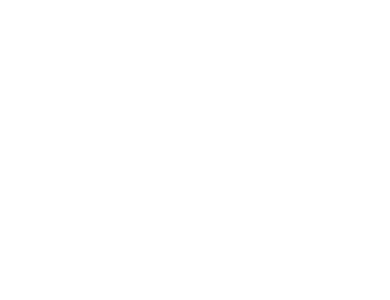
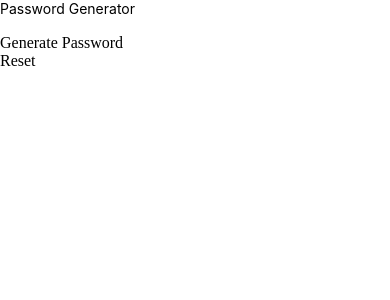
Before and after one commit to shubhamsinha21/Password-Generator-App, a React Native app: screen / in a window 390 px wide. Shown: the top 300 px of the page. Built offline with nearby package versions, Linux system fonts and the light colour scheme.

Commit message:
lots of updates 👇

```diff
--- a/App.tsx
+++ b/App.tsx
@@ -1,6 +1,6 @@
 import React, { useState } from 'react'
-import { View, Text, StyleSheet } from 'react-native'
-
+import { View, Text, StyleSheet, ScrollView, SafeAreaView, TextInput , TouchableOpacity} from 'react-native'
+import { Formik } from 'formik';
 // form validation
 import * as Yup from 'yup'
 
@@ -66,16 +66,81 @@
 
   }
 
+
   return (
-   <View>
-    <Text style={styles.headerText}>Password Generator</Text>
-   </View>
+      <ScrollView keyboardShouldPersistTaps="handled">
+        <SafeAreaView style={styles.appContainer}>
+          <View style={styles.formContainer}>
+            <Text style={styles.title}>Password Generator</Text>
+            <Formik
+       initialValues={{ passwordLength:'' }}
+       validationSchema={passwordSchema}
+      onSubmit={ values =>{
+        console.log(values);
+        generatedPasswordString(+values.passwordLength)
+      }}
+     >
+       {({
+         values,
+         errors,
+         touched,
+         isValid,
+         handleChange,
+         handleSubmit,
+         handleReset,
+       }) => (
+        //empty renderer - <></>
+        <>
+        <View style={styles.inputWrapper}>
+          <View style={styles.inputColumn}>
+            <TextInput style={styles.inputStyle}>
+
+            </TextInput>
+          </View>
+        </View>
+        <View style={styles.inputWrapper}></View>
+        <View style={styles.inputWrapper}></View>
+        <View style={styles.inputWrapper}></View>
+        <View style={styles.inputWrapper}></View>
+
+        <View style={styles.formActions}>
+        <TouchableOpacity>Generate Password</TouchableOpacity>
+        <TouchableOpacity>Reset</TouchableOpacity>
+        </View>
+        </>
+       )}
+     </Formik>
+          </View>
+        </SafeAreaView>
+      </ScrollView>
   )
 }
 
+
+
+
+
 const styles= StyleSheet.create({
-  headerText:{
-    color:'white'
+  appContainer:{
+
+  },
+  formContainer:{
+
+  },
+  title:{
+
+  },
+  inputWrapper:{
+
+  },
+  formActions:{
+
+  },
+  inputColumn:{
+
+  },
+  inputStyle:{
+
   }
 })
 export default App
```
